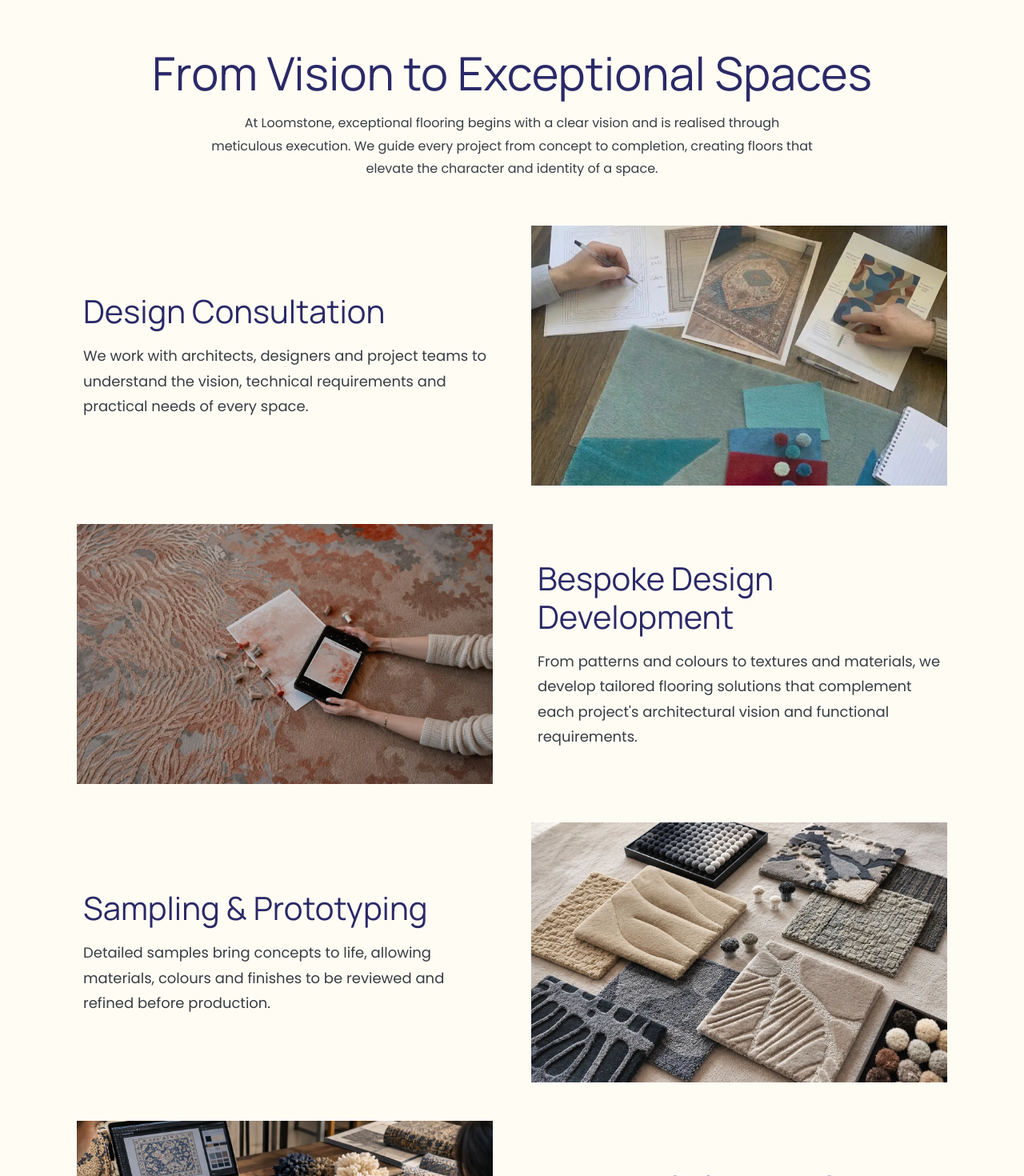
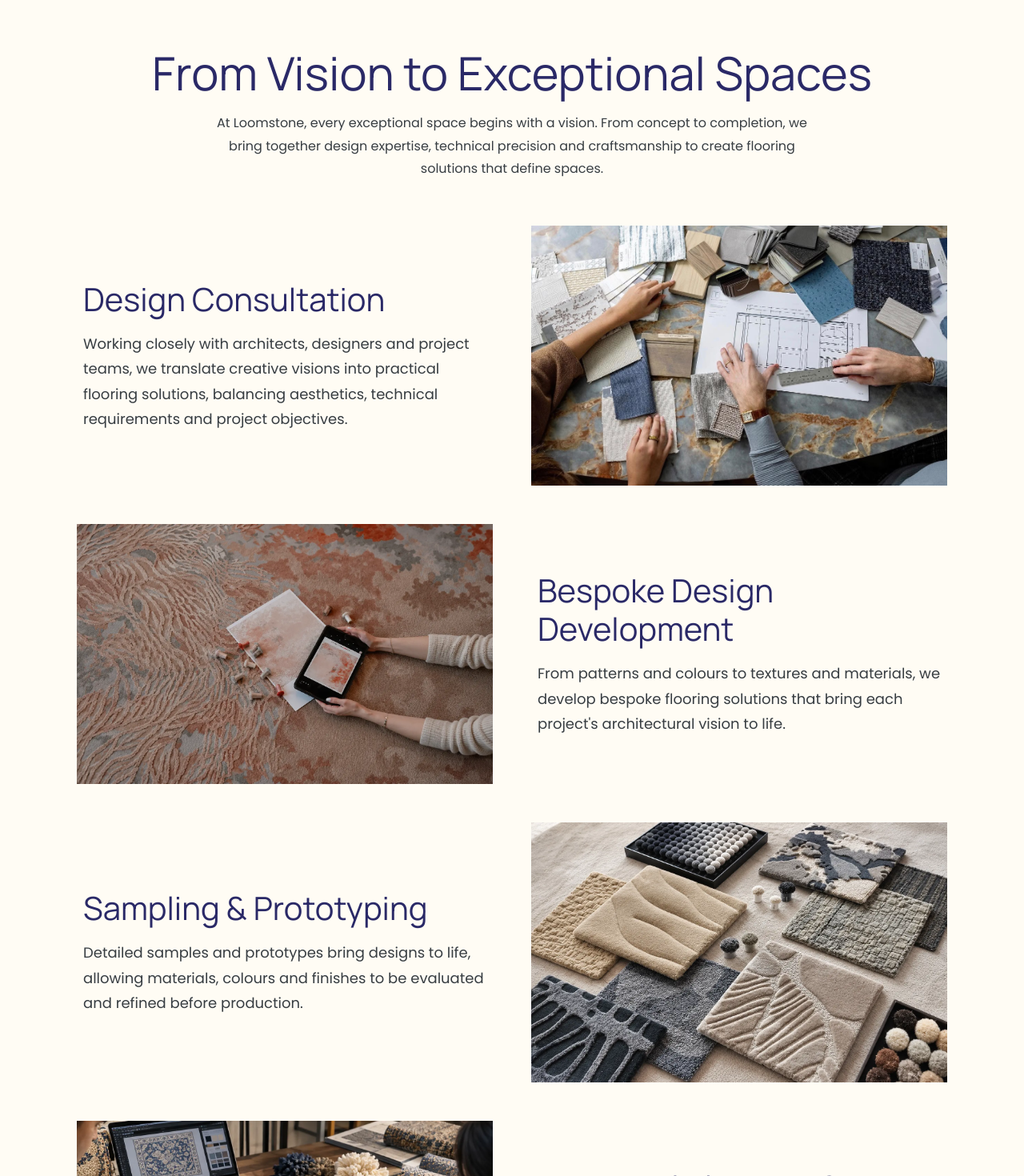
Before and after one commit to arpitshukla267/Loomstone, a Next.js app in the folder frontend/: page /about in a window 1280 px wide. Shown: the part 1431-2901 px from the top of the page at 80% size. Built offline with nearby package versions, Linux system fonts and the light colour scheme; no server answers.

Commit message:
changed processsection content

```diff
--- a/frontend/components/about/process-section.tsx
+++ b/frontend/components/about/process-section.tsx
@@ -25,21 +25,21 @@ export const defaultProcessSteps: ProcessStep[] = [
   {
     title: "Design Consultation",
     description:
-      "We work with architects, designers and project teams to understand the vision, technical requirements and practical needs of every space.",
-    media: "/process/design-consultation.webp",
+      "Working closely with architects, designers and project teams, we translate creative visions into practical flooring solutions, balancing aesthetics, technical requirements and project objectives.",
+    media: "/process/design-consultation.jpeg",
     mediaAlt: "Design consultation with architects and project teams",
   },
   {
     title: "Bespoke Design Development",
     description:
-      "From patterns and colours to textures and materials, we develop tailored flooring solutions that complement each project's architectural vision and functional requirements.",
+      "From patterns and colours to textures and materials, we develop bespoke flooring solutions that bring each project's architectural vision to life.",
     media: "/process/design-development.webp",
     mediaAlt: "Bespoke flooring design development",
   },
   {
     title: "Sampling & Prototyping",
     description:
-      "Detailed samples bring concepts to life, allowing materials, colours and finishes to be reviewed and refined before production.",
+      "Detailed samples and prototypes bring designs to life, allowing materials, colours and finishes to be evaluated and refined before production.",
     media: "/process/sampling-prototyping.webp",
     mediaAlt: "Flooring samples and prototypes under review",
   },
@@ -202,7 +202,7 @@ export function ProcessSection({
   );
   const [introText, setIntroText] = useState(
     propIntro ||
-      "At Loomstone, exceptional flooring begins with a clear vision and is realised through meticulous execution. We guide every project from concept to completion, creating floors that elevate the character and identity of a space."
+      "At Loomstone, every exceptional space begins with a vision. From concept to completion, we bring together design expertise, technical precision and craftsmanship to create flooring solutions that define spaces.",
   );
   const [stepsList, setStepsList] = useState<ProcessStep[]>(
     propSteps || defaultProcessSteps
```
Also changed, not shown: frontend/public/process/design-consultation.jpeg (added), frontend/public/process/design-consultation.webp (deleted).
